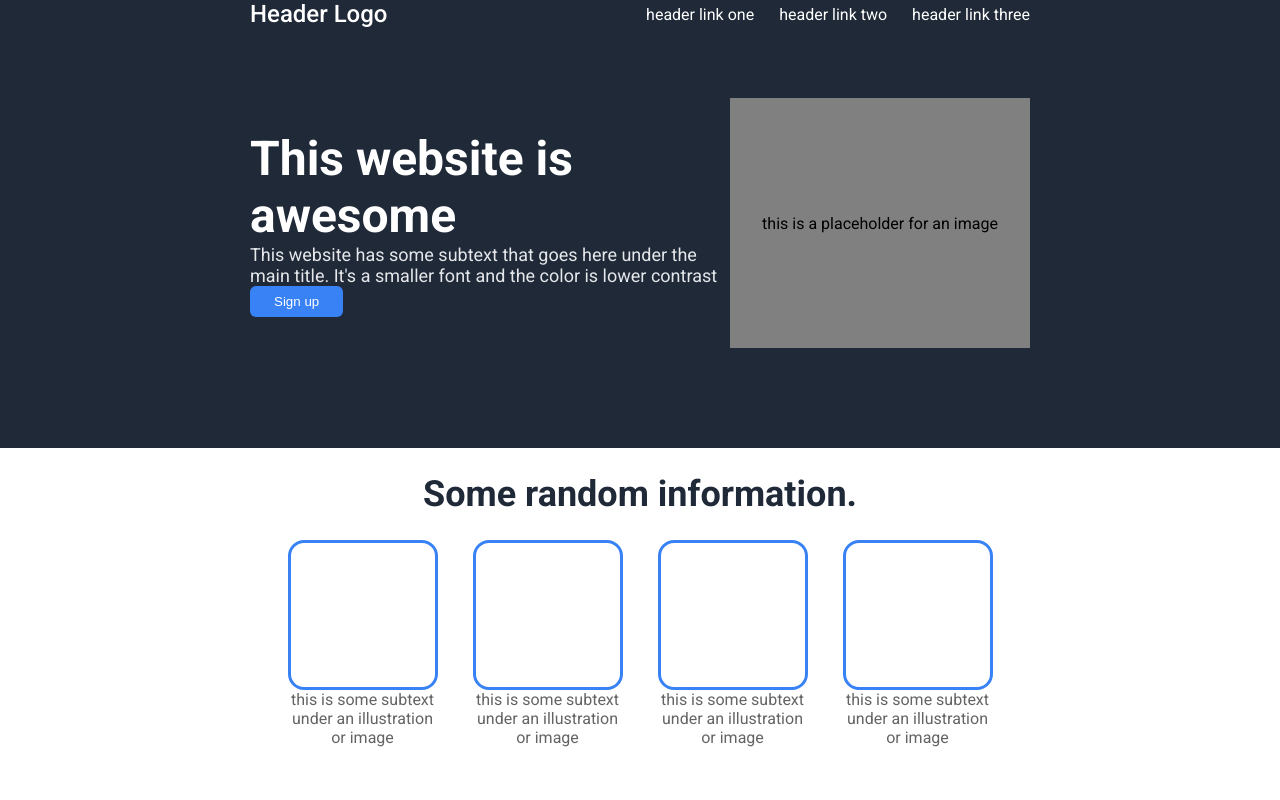
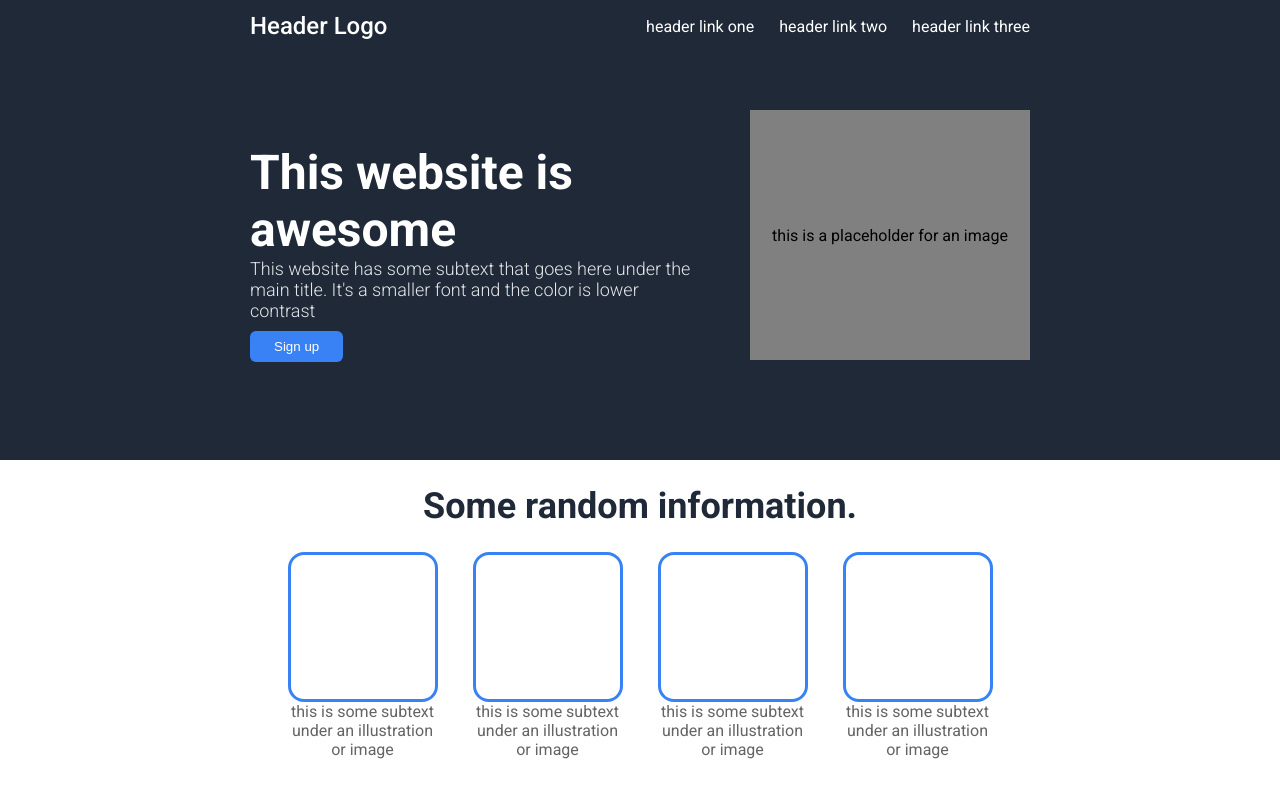
Before and after one commit to p4triko/odin-landing-page, a plain HTML site: page index.html in a window 1280 px wide. Shown: the top 800 px of the page. Drawn offline with Linux system fonts and the light colour scheme.

Commit message:
Add styling to the buttons, adjust margins and padding

```diff
--- a/style.css
+++ b/style.css
@@ -20,10 +20,6 @@ ul{
   background-color: #1F2937;
 }
 
-.top-content{
-  display: flex;
-}
-
 .header{
   display: flex;
   justify-content: space-between;
@@ -36,13 +32,18 @@ ul{
 .header-left{
   font-weight: 500;
   font-size: 24px;
+  margin-top: 12px;
 }
 
 .header-list{
   display: flex;
   font-size: 16px;
   gap: 25px;
+  margin-top: 12px;
 }
+
+
+/* HERO SECTION */
 
 .down-header-container{
   display: flex;
@@ -51,11 +52,9 @@ ul{
   padding: 0 250px;
 }
 
-
-/* HERO SECTION */
-
 .hero-section{
-  margin-bottom: 100px;
+  margin-bottom: 65px;
+  margin-right: 50px;
 }
 
 .hero-headline{
@@ -68,7 +67,10 @@ ul{
 .hero-text{
   color: #E5E7EB;
   font-size: 18px;
-  width: 480px;
+  width: 450px;
+  text-align: left;
+  font-weight: 300;
+  margin-bottom: 10px;
 }
 
 .hero-button{
@@ -78,6 +80,11 @@ ul{
   padding: 8px 24px;
   border-radius: 6px;
   cursor: pointer;
+  transition: background-color 0.15s;
+}
+
+.hero-button:hover{
+  background-color: #70a7ff;
 }
 
 .hero-ph-image{
@@ -159,7 +166,6 @@ ul{
 /* SIGN UP SECTION */
 
 .sign-up-container{
-  border: 1px solid black;
   display: flex;
   justify-content: center;
   align-items: center;
@@ -193,6 +199,11 @@ ul{
   padding: 0 35px;
   border-radius: 8px;
   cursor: pointer;
+  transition: background-color 0.15s
+}
+
+.sign-up-button:hover{
+  background-color: #70a7ff;
 }
 
 
```
